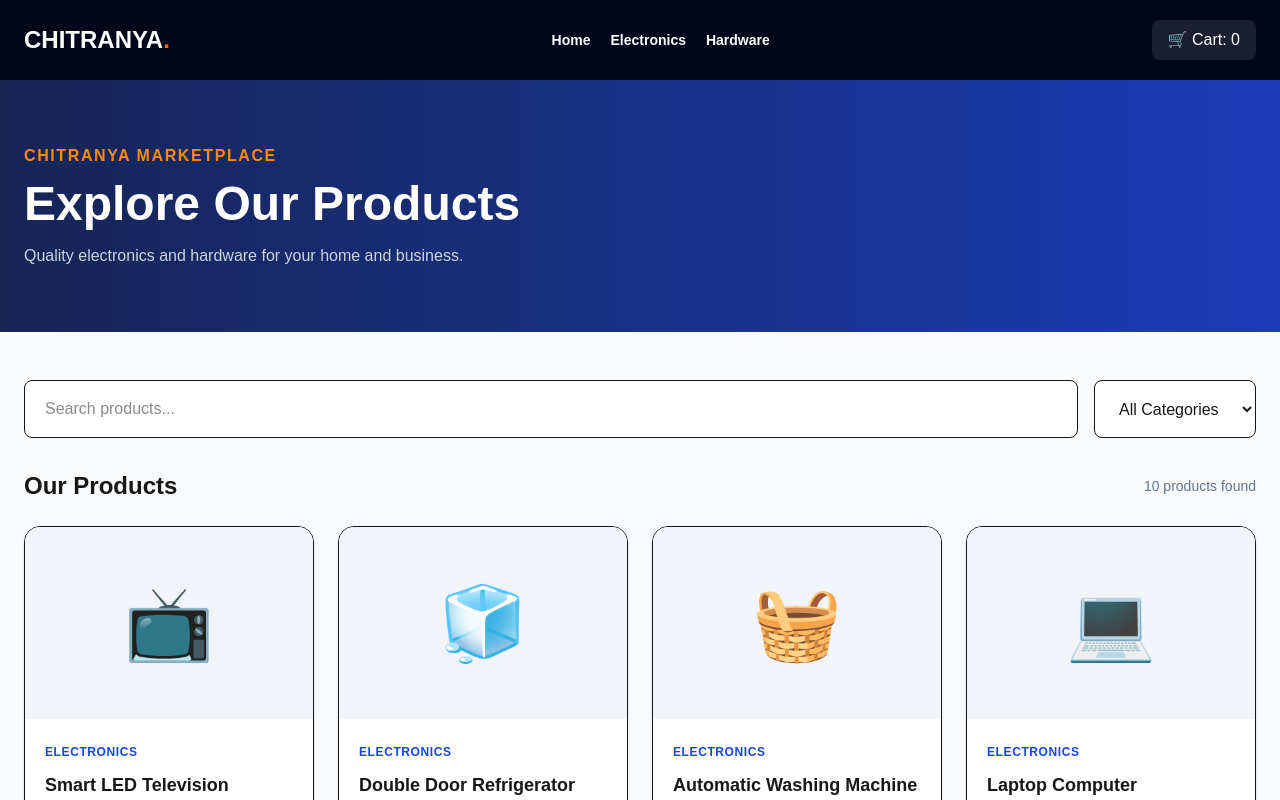
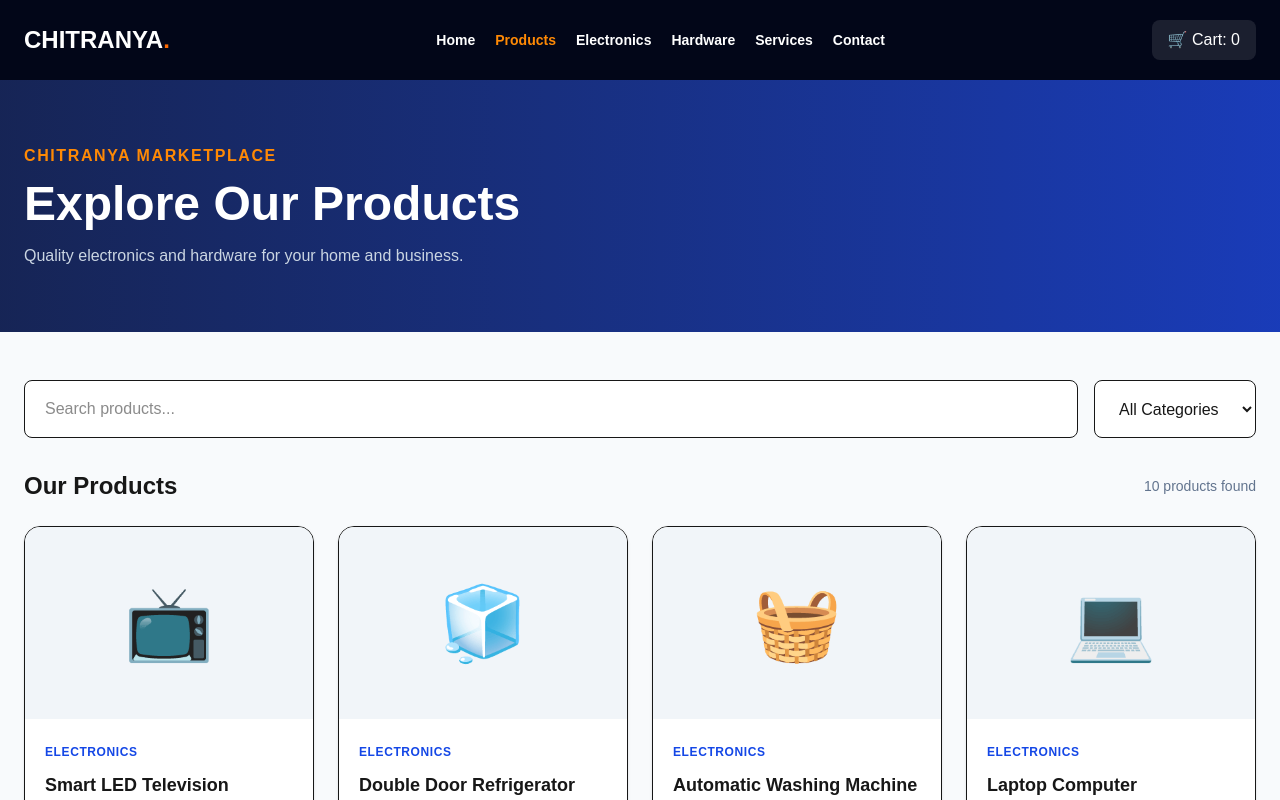
Before and after one commit to blacknwhite464/chitranya-marketplace, a Next.js app: page /products in a window 1280 px wide. Shown: the top 800 px of the page. Built offline with nearby package versions, Linux system fonts and the light colour scheme.

Commit message:
Show consistent navigation on products page

```diff
--- a/src/app/products/page.tsx
+++ b/src/app/products/page.tsx
@@ -43,11 +43,14 @@ export default function ProductsPage() {
           <a href="/" className="text-2xl font-black text-white">
             CHITRANYA<span className="text-orange-500">.</span>
           </a>
-          <div className="flex gap-5 text-sm font-semibold">
+          <nav className="flex flex-wrap gap-5 text-sm font-semibold">
             <a href="/" className="hover:text-orange-400">Home</a>
+            <a href="/products/" className="text-orange-400">Products</a>
             <a href="/#electronics" className="hover:text-orange-400">Electronics</a>
             <a href="/#hardware" className="hover:text-orange-400">Hardware</a>
-          </div>
+            <a href="/#services" className="hover:text-orange-400">Services</a>
+            <a href="/#contact" className="hover:text-orange-400">Contact</a>
+          </nav>
           <div className="rounded-lg bg-white/10 px-4 py-2">
             🛒 Cart: {cart.length}
           </div>
```
